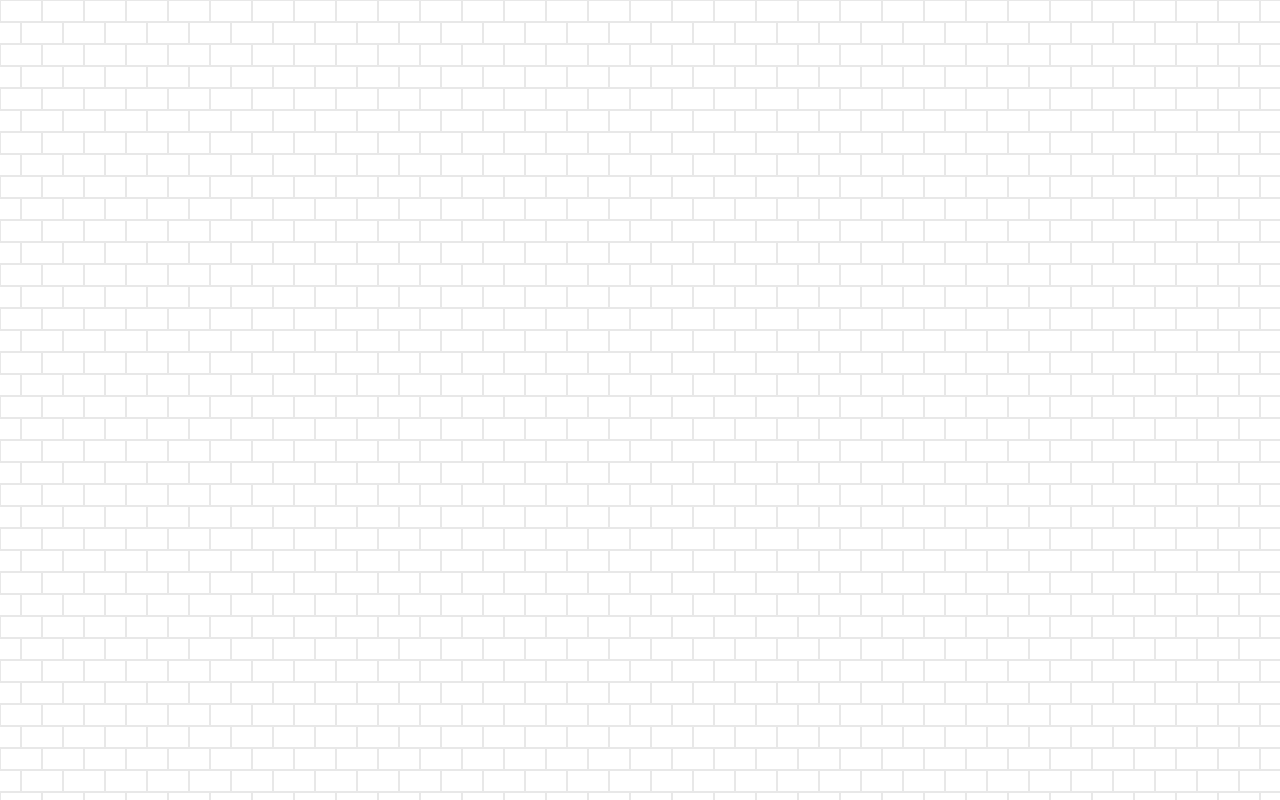
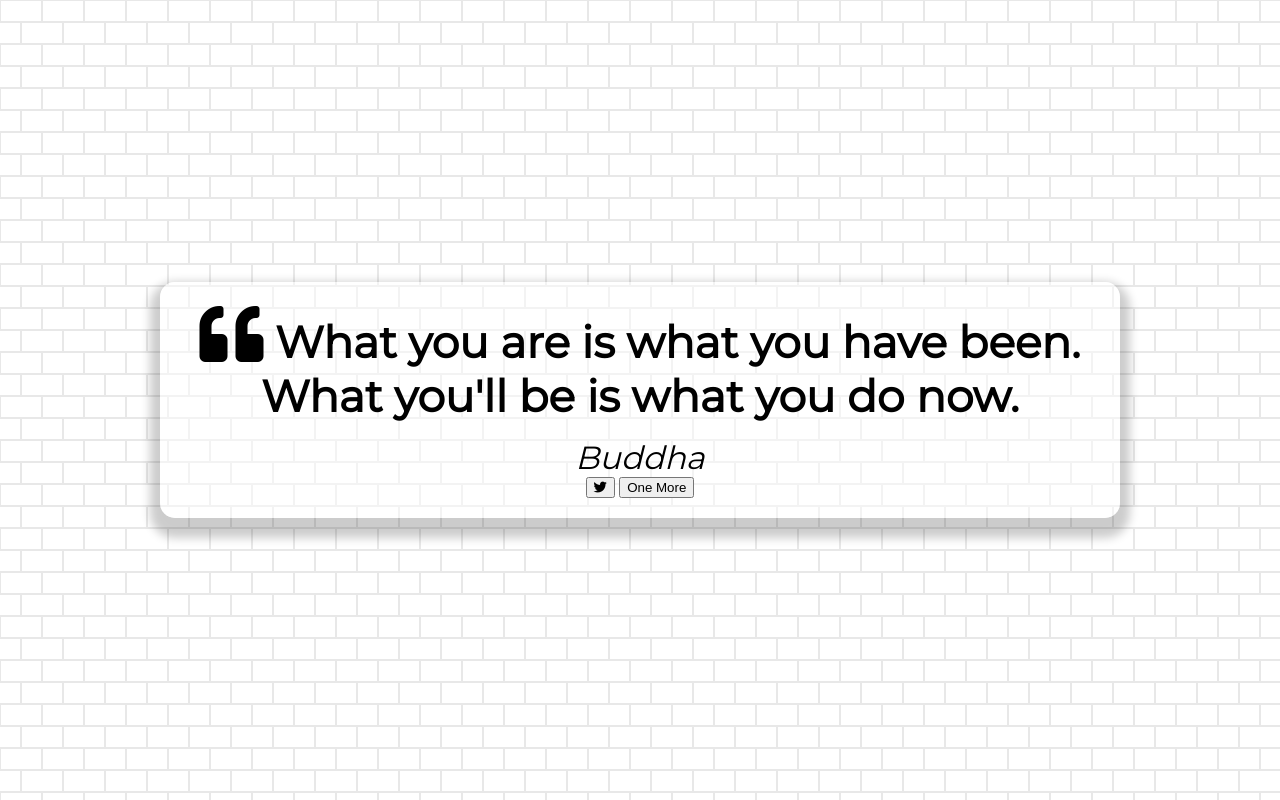
Before and after one commit to adityaind/quote-generator, a plain HTML site: page index.html in a window 1280 px wide. Drawn offline with Linux system fonts and the light colour scheme.

Commit message:
Markup and styling

```diff
--- a/index.html
+++ b/index.html
@@ -9,6 +9,26 @@
     <link rel="stylesheet" href="style.css">
 </head>
 <body>
+    <div class="quote-container" id="quote-container">
+        <!-- Quote Element -->
+        <div class="quote-text">
+            <i class="fas fa-quote-left"></i>
+            <span id="quote">What you are is what you have been. What you'll be is what you do now.</span>
+
+        </div>
+        <!-- Author -->
+        <div class="quote-author">
+            <span id="author">Buddha</span>
+        </div>
+        <!-- buttons -->
+        <div class="button-container">
+            <button class="twitter-button" id="twitter" title="Tweet This!">
+                <i class="fab fa-twitter"></i>
+
+            </button>
+            <button id="new-quote">One More</button>
+        </div>
+    </div>
     <!-- Script -->
     <script src="script.js"></script>
 </body>
--- a/style.css
+++ b/style.css
@@ -18,3 +18,43 @@ body {
   justify-content: center;
 
 }
+
+.quote-container{
+  width: auto;
+  max-width: 900px;
+  padding: 20px 30px;
+  border-radius: 15px;
+  background-color: rgba(255, 255, 255, 0.5);
+  box-shadow: 0 10px 10px 10px rgba(0,0,0,0.2);
+
+
+}
+.quote-text{
+  font-size: 2.75rem;
+
+
+
+}
+.long-quote{
+  font-size: 2rem;
+}
+
+.fa-quote-left{
+  font-size: 4rem;
+
+}
+.quote-author{
+  margin-top: 15px;
+  font-size: 2rem;
+  font-weight: 400;
+  font-style: italic;
+}
+
+@media screen and (max-width: 1000px) {
+  .quote-container{
+    margin: auto 10px;
+  }
+  .quote-text{
+    font-size: 2.5rem;
+  }
+}
```
